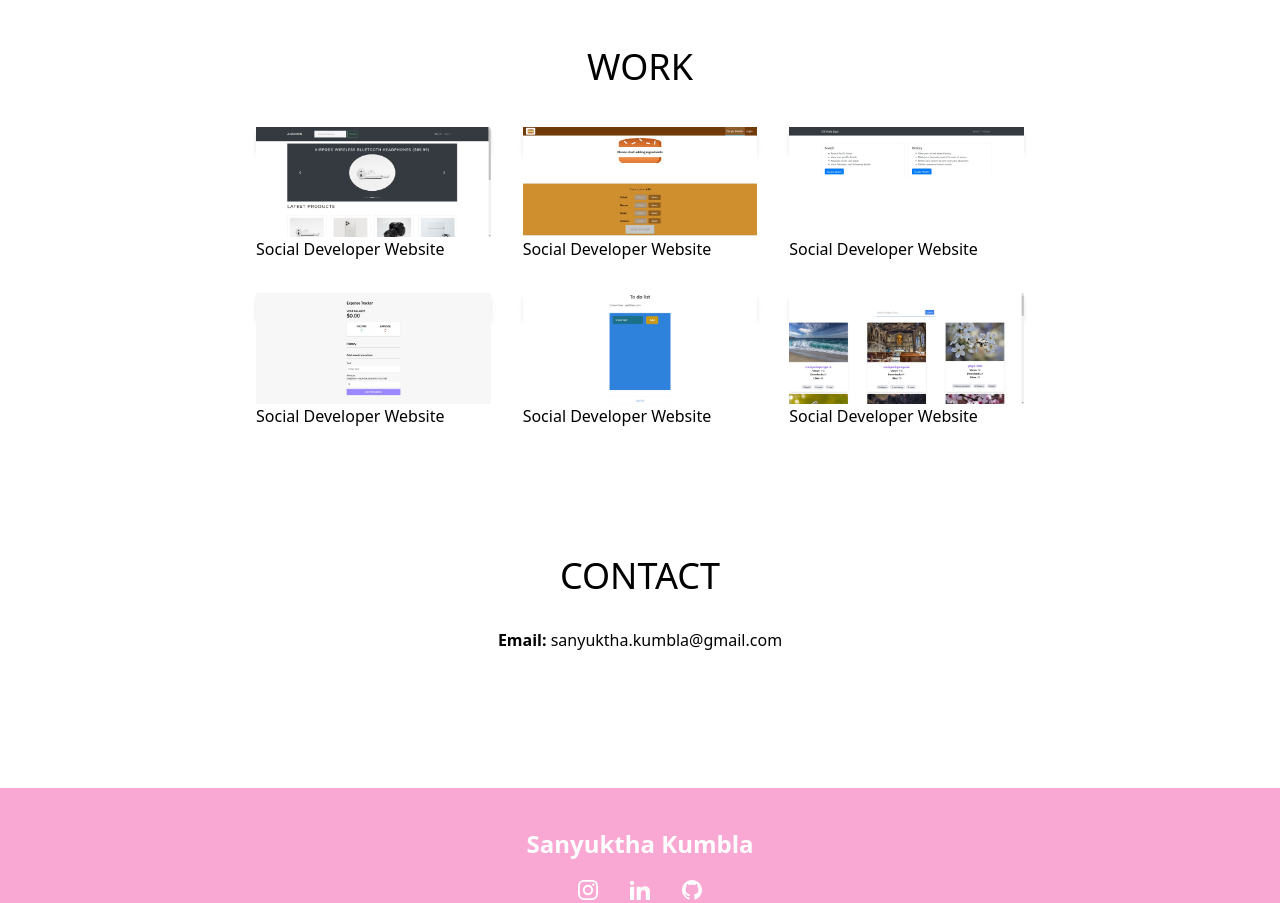
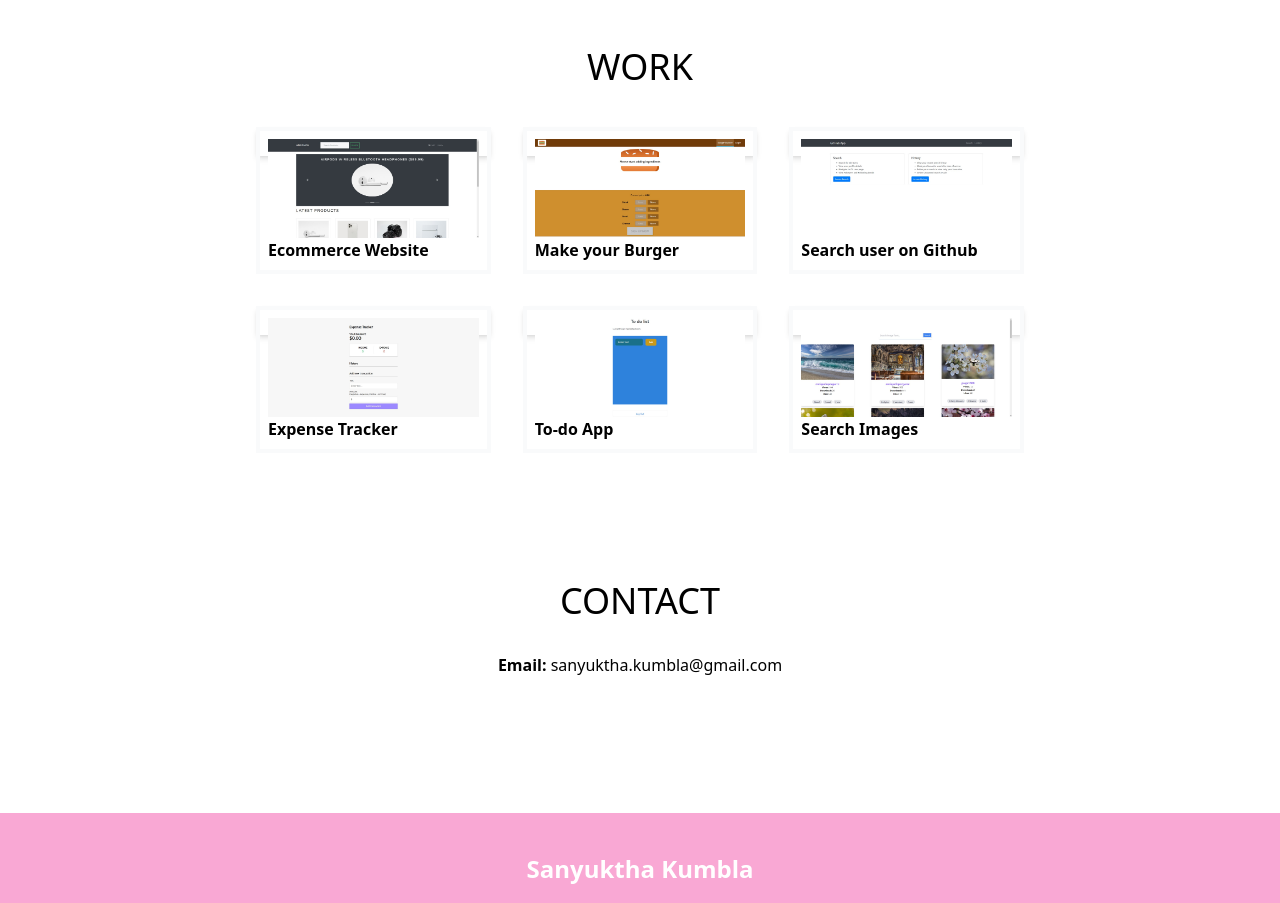
Before and after one commit to sanyuktha-kumbla/portfolio, a React (Create React App) app: page / in a window 1280 px wide. Shown: the part 3060-3963 px from the top of the page. Built offline with nearby package versions, Linux system fonts and the light colour scheme.

Commit message:
added the changes for work section related to proper name and shadow

```diff
--- a/src/Card.js
+++ b/src/Card.js
@@ -1,11 +1,14 @@
 
-const Card = ({imgUrl}) =>{
+const Card = ({imgUrl,text}) =>{
 
 
     return(
         <div className="container shadow-md h-1/5">
+            <div className="border-gray-50 p-2 border-4">
             <img src={require("./assets/"+(imgUrl))}  alt=""></img>
-            <p>Social Developer Website</p>
+            <p className="font-bold text-md">{text}</p>
+            </div>
+
         </div>
     )
 
--- a/src/Work.js
+++ b/src/Work.js
@@ -8,12 +8,12 @@ import Card from "./Card";
         <h1  className="text-4xl text-center pt-20 ">WORK</h1>
         <div className="flex items-center justify-center pt-10">
         <div className="grid md:grid-cols-3 gap-8 w-3/5 ">
-        <Card  imgUrl={"work1.png"}/>
-        <Card  imgUrl={"work2.png"}/>
-        <Card  imgUrl={"work3.png"}/>
-        <Card  imgUrl={"work4.png"}/>
-        <Card  imgUrl={"work5.png"}/>
-        <Card  imgUrl={"work6.png"}/>
+        <Card  imgUrl={"work1.png"} text={"Ecommerce Website"}/>
+        <Card  imgUrl={"work2.png"} text={"Make your Burger "}/>
+        <Card  imgUrl={"work3.png"} text={"Search user on Github"}/>
+        <Card  imgUrl={"work4.png"} text={"Expense Tracker"}/>
+        <Card  imgUrl={"work5.png"} text={"To-do App"}/>
+        <Card  imgUrl={"work6.png"} text={"Search Images"}/>
         </div>
         </div>
 
```
